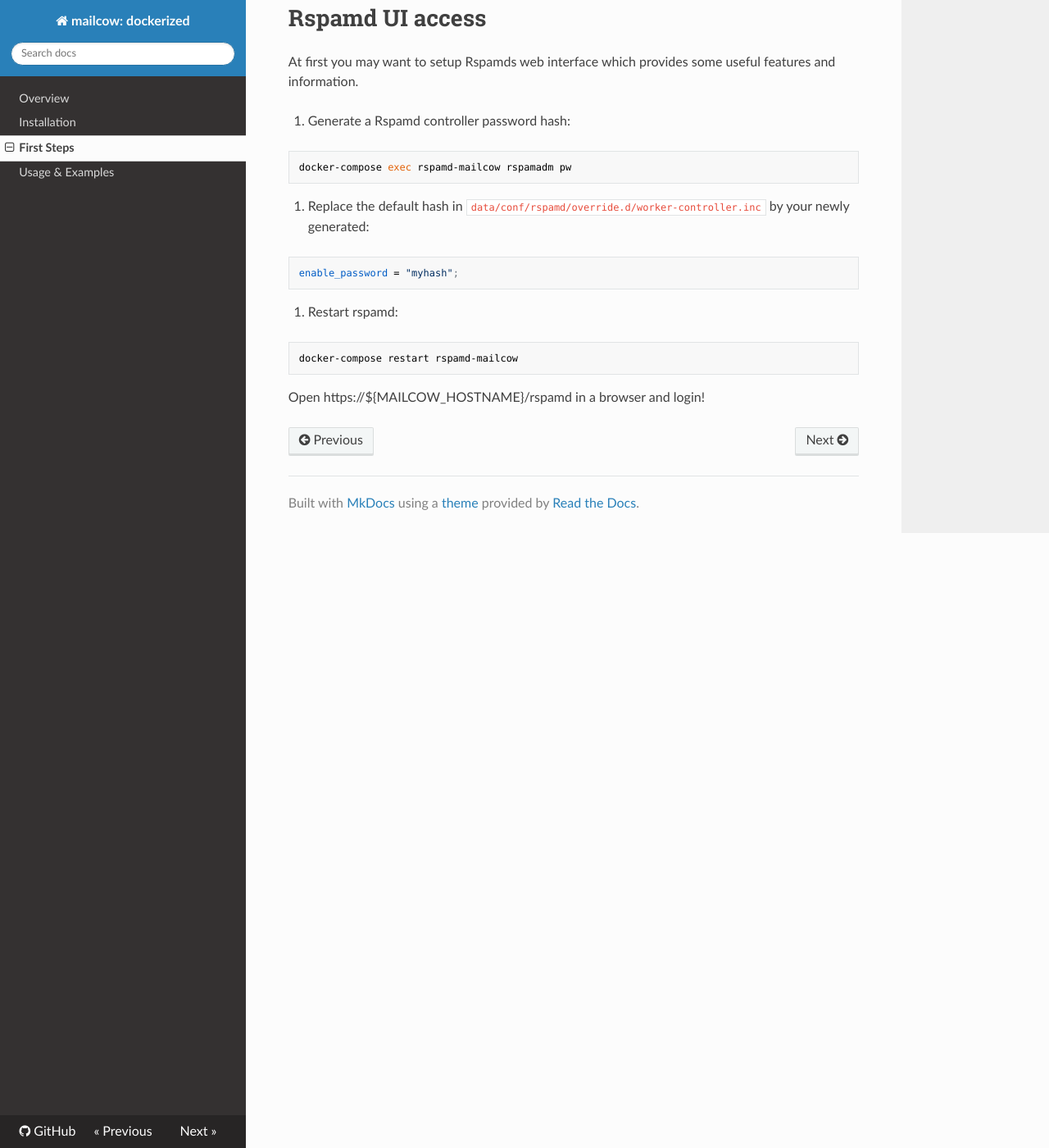
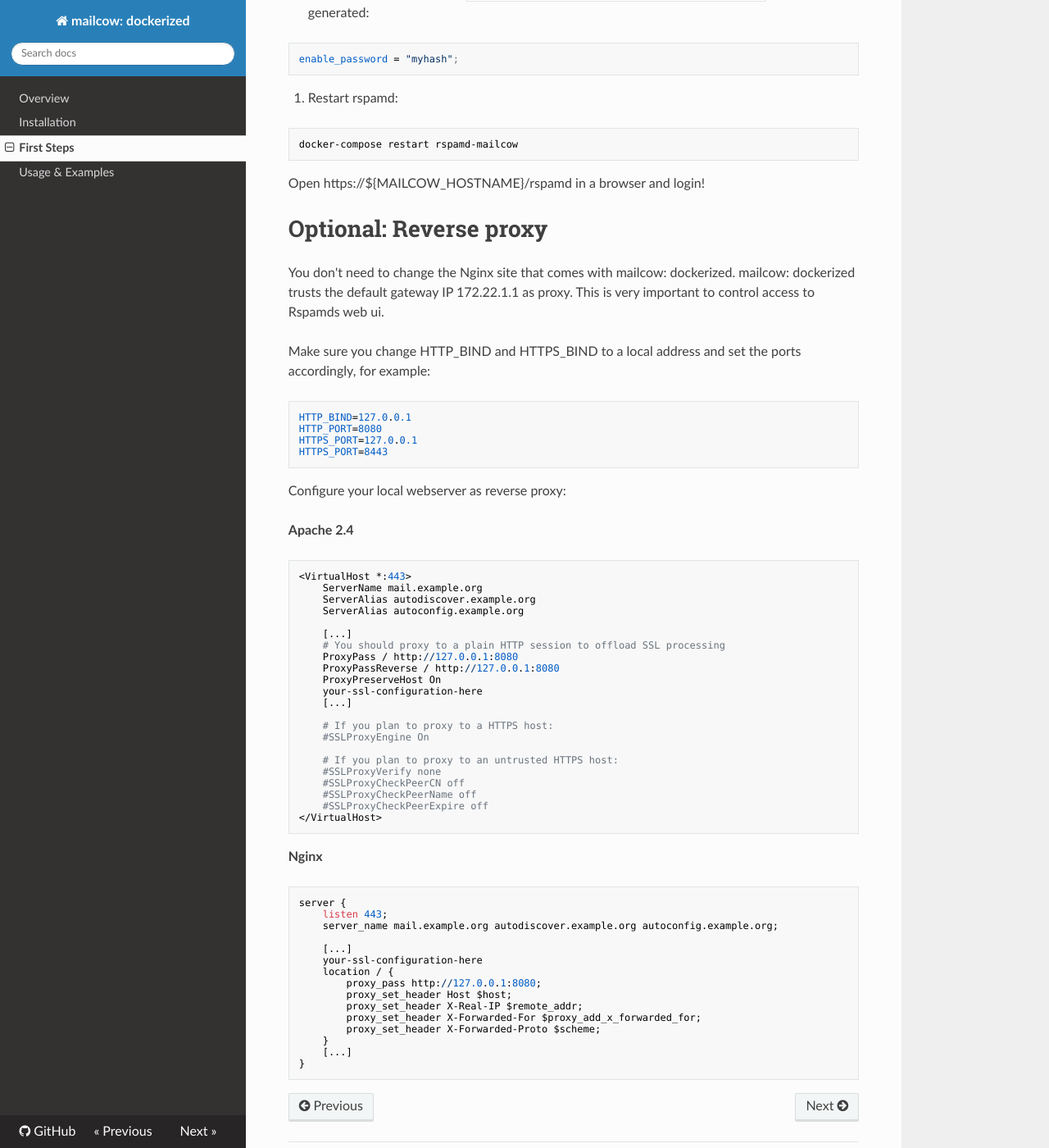
Before and after one commit to Imtiajrex/mailcow-dockerized, an MkDocs documentation site: the page built from docs/first_steps.md, in a window 1280 px wide and 1400 px high, scrolled down 1462 px. Shown: the whole window at 82% size. Built offline with MkDocs 1.6.1, drawn with Linux system fonts in a browser that asks for light colours; nearby versions of some CDN libraries; old or Windows-style settings are respelled for this version of MkDocs; some of the changed text lies outside the part shown.

Commit message:
Fix docs

````diff
--- a/docs/first_steps.md
+++ b/docs/first_steps.md
@@ -1,13 +1,3 @@
-# Change default language
-
-Change `data/conf/sogo/sogo.conf` and replace English by your language.
-
-Create a file `data/web/inc/vars.local.inc.php` and add "DEFAULT_LANG" with either "en", "pt", "de" or "nl":
-```
-<?php
-$DEFAULT_LANG = "de";
-```
-
 # SSL (and: How to use Let's Encrypt)
 
 mailcow dockerized comes with a snakeoil CA "mailcow" and a server certificate in `data/assets/ssl`. Please use your own trusted certificates.
@@ -18,7 +8,7 @@
 - autodiscover.*example.org*
 - autoconfig.*example.org*
 
-## Obtain multi-SAN certificate by Let's Encrypt
+**Obtain multi-SAN certificate by Let's Encrypt**
 
 This is just an example of how to obtain certificates with certbot. There are several methods!
 
@@ -74,3 +64,63 @@
 ```
 
 Open https://${MAILCOW_HOSTNAME}/rspamd in a browser and login!
+
+# Optional: Reverse proxy
+
+You don't need to change the Nginx site that comes with mailcow: dockerized.
+mailcow: dockerized trusts the default gateway IP 172.22.1.1 as proxy. This is very important to control access to Rspamds web ui.
+
+Make sure you change HTTP_BIND and HTTPS_BIND to a local address and set the ports accordingly, for example:
+```
+HTTP_BIND=127.0.0.1
+HTTP_PORT=8080
+HTTPS_PORT=127.0.0.1
+HTTPS_PORT=8443
+```
+
+Configure your local webserver as reverse proxy:
+
+**Apache 2.4**
+```
+<VirtualHost *:443>
+	ServerName mail.example.org
+	ServerAlias autodiscover.example.org
+	ServerAlias autoconfig.example.org
+
+	[...]
+	# You should proxy to a plain HTTP session to offload SSL processing
+	ProxyPass / http://127.0.0.1:8080
+	ProxyPassReverse / http://127.0.0.1:8080
+	ProxyPreserveHost On
+	your-ssl-configuration-here
+	[...]
+
+	# If you plan to proxy to a HTTPS host:
+	#SSLProxyEngine On
+
+	# If you plan to proxy to an untrusted HTTPS host:
+	#SSLProxyVerify none
+	#SSLProxyCheckPeerCN off
+	#SSLProxyCheckPeerName off
+	#SSLProxyCheckPeerExpire off
+</VirtualHost>
+```
+
+**Nginx**
+```
+server {
+	listen 443;
+	server_name mail.example.org autodiscover.example.org autoconfig.example.org;
+
+	[...]
+	your-ssl-configuration-here
+	location / {
+		proxy_pass http://127.0.0.1:8080;
+		proxy_set_header Host $host;
+		proxy_set_header X-Real-IP $remote_addr;
+		proxy_set_header X-Forwarded-For $proxy_add_x_forwarded_for;
+		proxy_set_header X-Forwarded-Proto $scheme;
+	}
+	[...]
+}
+```
````
Also changed, not shown: docs/install.md (+23 -10 lines), docs/u_and_e.md (+10 -1 lines).
